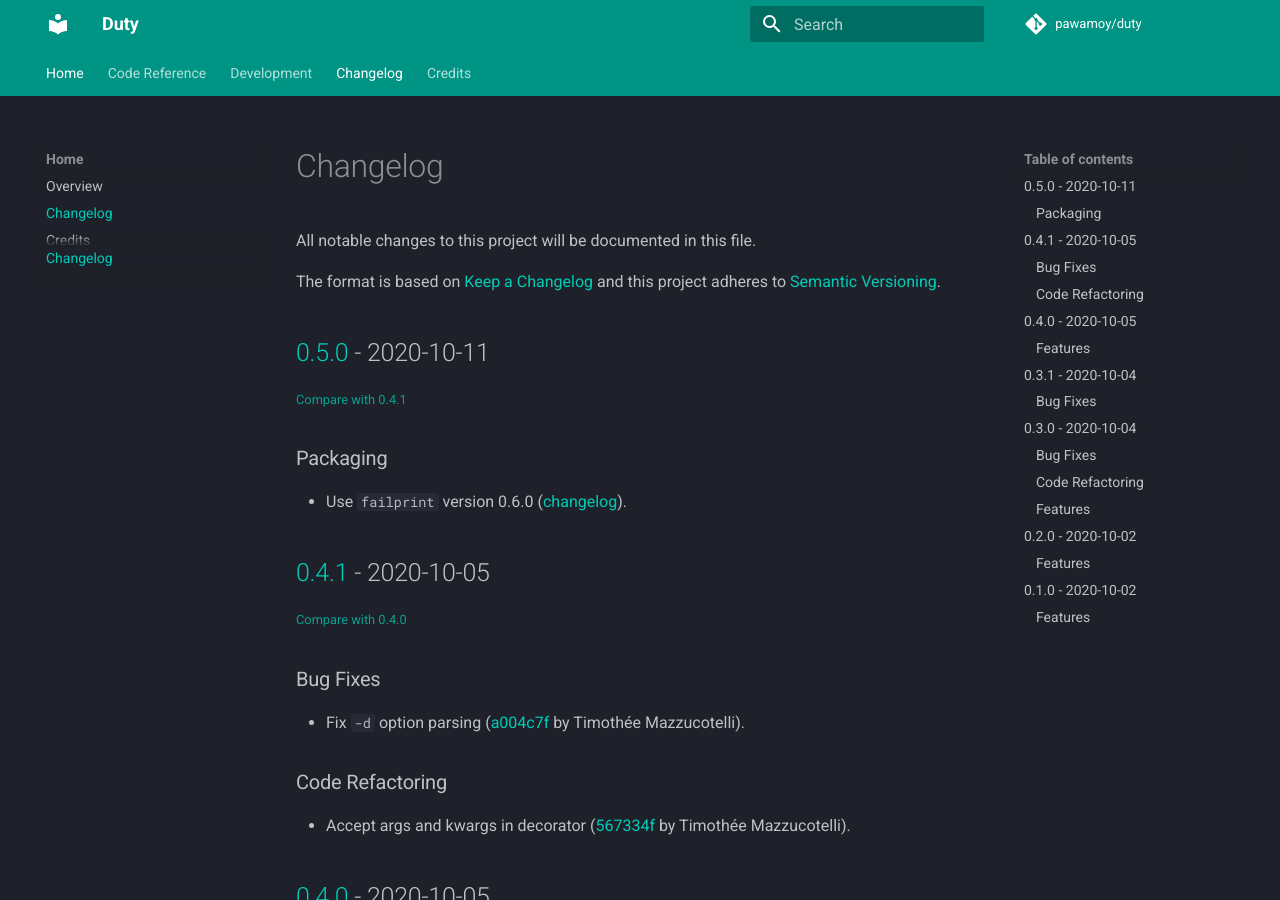
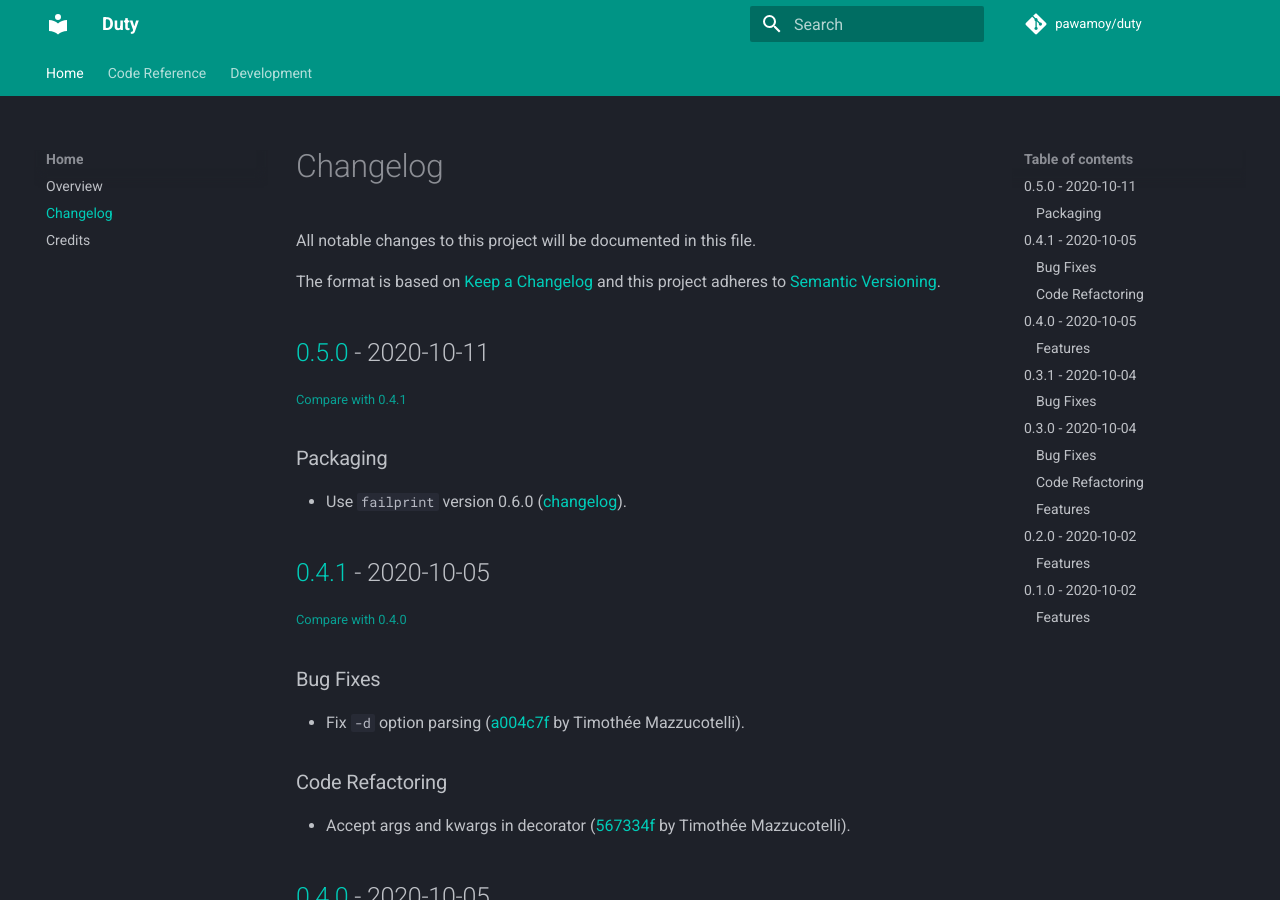
Before and after one commit to pawamoy/duty, an MkDocs documentation site: the page built from docs/changelog.md, in a window 1280 px wide and 900 px high. Built offline with MkDocs 1.6.1 and Material for MkDocs 9.7.7, drawn with Linux system fonts in a browser that asks for light colours; comment, search, counter and statistics services are not loaded.

Commit message:
docs: Integrate coverage HTML report into the docs

```diff
--- a/mkdocs.yml
+++ b/mkdocs.yml
@@ -19,8 +19,7 @@
 - Development:
   - Contributing: contributing.md
   - Code of Conduct: code_of_conduct.md
-- Changelog: changelog.md
-- Credits: credits.md
+  - Coverage report: coverage.md
 
 theme:
   name: material
@@ -47,6 +46,9 @@
 
 plugins:
 - search
+- coverage:
+    html_report_dir: build/coverage
 - mkdocstrings:
     watch:
     - src/duty
+    - build/coverage
--- a/pyproject.toml
+++ b/pyproject.toml
@@ -40,7 +40,8 @@
 jinja2-cli = "^0.7.0"
 markdown-include = "^0.6.0"
 mkdocs = "^1.1.2"
-mkdocs-material = "^5.5.12"
+mkdocs-coverage = "^0.2.1"
+mkdocs-material = "^6.2.8"
 mkdocstrings = "^0.14.0"
 mypy = "^0.782"
 pytest = "^6.0.1"
```
